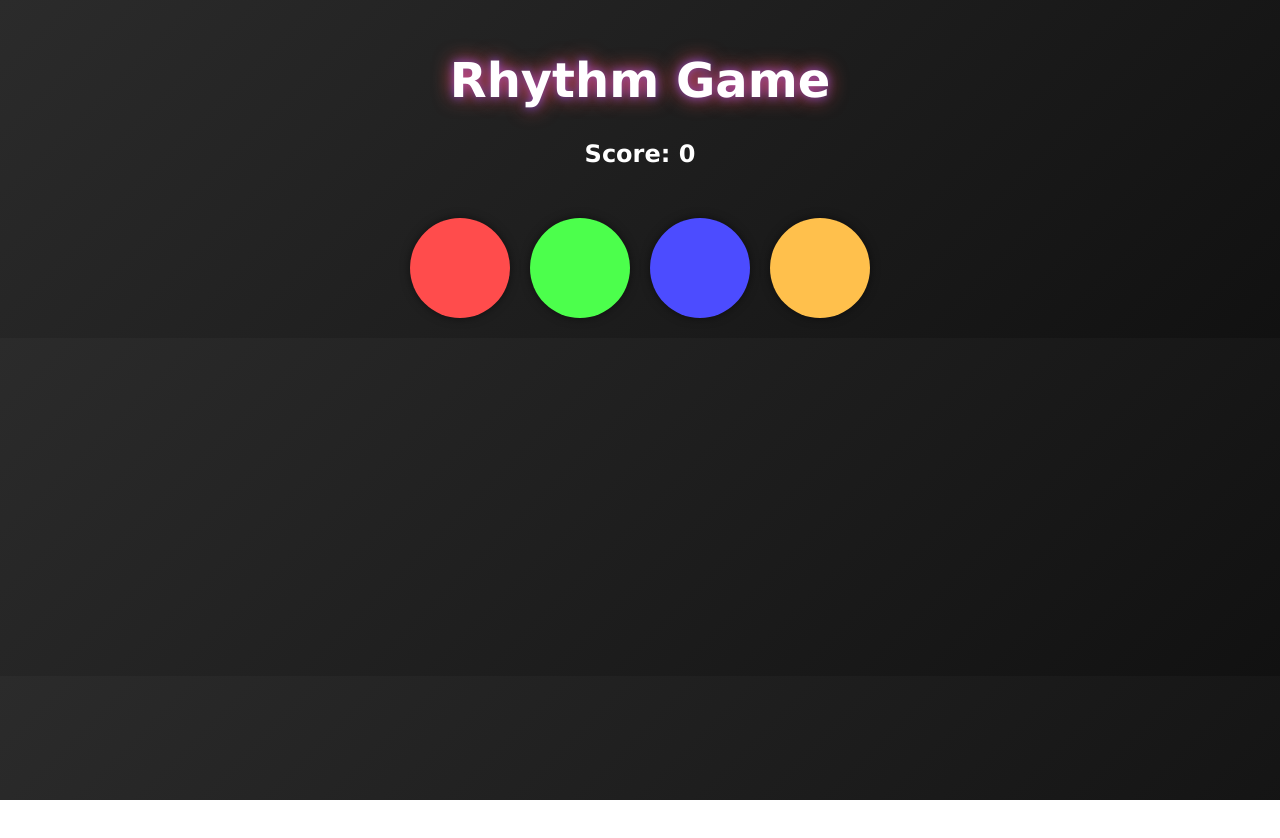
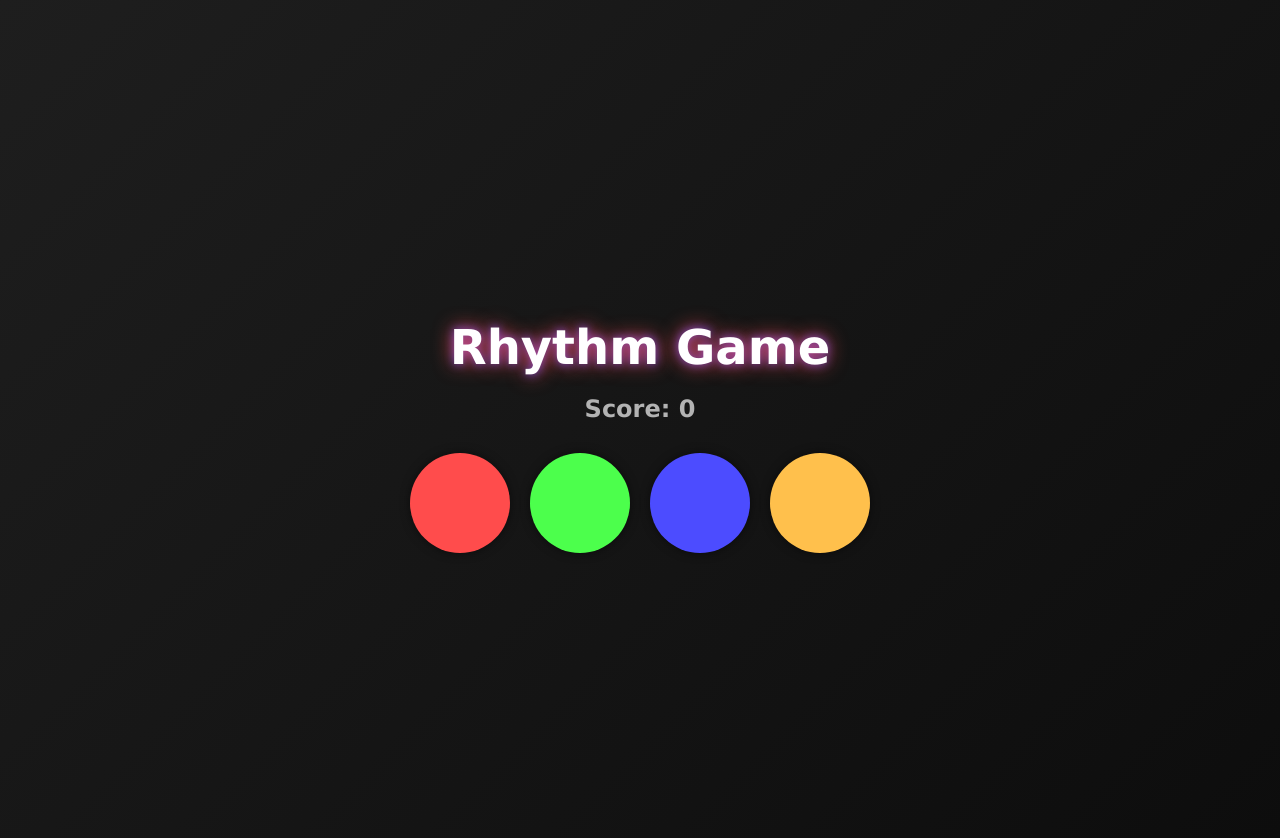
Before and after one commit to Ianropke/rytme, a React (Create React App) app: page / in a window 1280 px wide. Before the commit the page ends 800 px from the top, so only its background shows below. Built offline with nearby package versions, Linux system fonts and the light colour scheme.

Commit message:
Update App.css

```diff
--- a/src/App.css
+++ b/src/App.css
@@ -1,25 +1,36 @@
+/* Body Styling */
 body {
   margin: 0;
   font-family: "Verdana", sans-serif;
-  background: linear-gradient(135deg, #2b2b2b, #111);
-  color: #fff;
+  background: linear-gradient(135deg, #1e1e1e, #0d0d0d);
+  color: #ffffff;
   text-align: center;
   overflow: hidden;
 }
 
-.rhythm-game {
+/* App Container */
+.App {
   padding: 20px;
+  display: flex;
+  flex-direction: column;
+  align-items: center;
+  justify-content: center;
+  min-height: 100vh;
 }
 
+/* Header Styling */
 h1 {
   font-size: 3rem;
   font-weight: bold;
+  color: #ffffff;
   text-shadow: 0 0 20px #ff4c4c, 0 0 10px #4c4cff;
+  margin-bottom: 20px;
 }
 
 h2 {
   font-size: 1.5rem;
-  margin-bottom: 20px;
+  margin-bottom: 30px;
+  color: #b3b3b3;
 }
 
 h3 {
@@ -28,37 +39,59 @@ h3 {
   text-shadow: 0 0 15px #ff4c4c;
 }
 
+/* Pad Container */
 .pad-container {
   display: flex;
   justify-content: center;
   gap: 20px;
-  margin-top: 50px;
+  margin-top: 20px;
 }
 
+/* Pad Styling */
 .pad {
   width: 100px;
   height: 100px;
   border-radius: 50%;
   cursor: pointer;
   transition: transform 0.2s ease, box-shadow 0.2s ease;
+  display: flex;
+  align-items: center;
+  justify-content: center;
 }
 
 .pad.active {
   transform: scale(1.2);
+  box-shadow: 0 0 30px rgba(255, 255, 255, 0.8);
 }
 
+/* Reset Button */
 .reset-button {
   background: #ff4c4c;
-  color: white;
+  color: #ffffff;
   font-size: 1.2rem;
   padding: 10px 20px;
   border: none;
-  border-radius: 50px;
+  border-radius: 30px;
   cursor: pointer;
   transition: background 0.3s ease, transform 0.2s ease;
+  margin-top: 30px;
 }
 
 .reset-button:hover {
   background: #ff6c6c;
   transform: scale(1.1);
 }
+
+/* Animation for Pads */
+.pad-container .pad.active {
+  animation: glow 0.6s infinite alternate;
+}
+
+@keyframes glow {
+  0% {
+    box-shadow: 0 0 20px rgba(255, 255, 255, 0.6);
+  }
+  100% {
+    box-shadow: 0 0 40px rgba(255, 255, 255, 0.9);
+  }
+}
```
